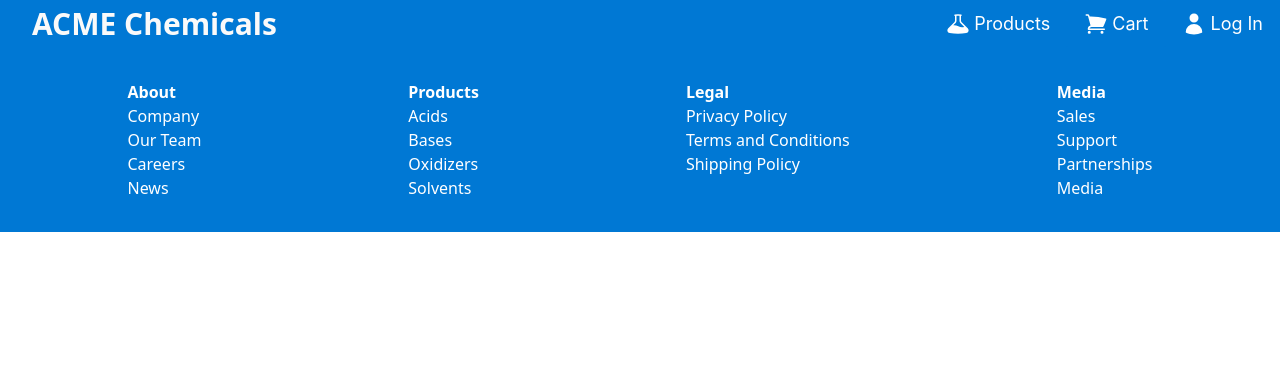
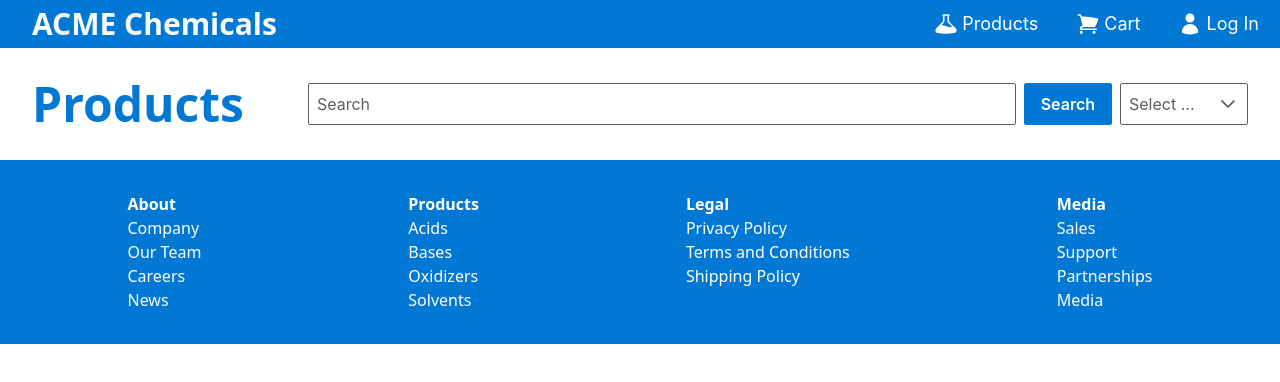
Before and after one commit to M-Valentino/ACME-Chemicals, a Next.js app: page /products in a window 1280 px wide. Shown: the top 382 px of the page. Built offline with nearby package versions, Linux system fonts and the light colour scheme.

Commit message:
added links

```diff
--- a/src/components/TopNav.tsx
+++ b/src/components/TopNav.tsx
@@ -53,7 +53,10 @@ type NavButtonProps = {
 
 const NavButton = ({ name }: NavButtonProps) => {
   return (
-    <Button className="h-12 flex items-center mr-8">
+    <Button
+      className="h-12 flex items-center mr-1"
+      onClick={() => window.open(`/${name.toLowerCase()}`, "_self")}
+    >
       {getIcon(name)}
       <div className="ml-1 text-lg">{name}</div>
     </Button>
--- a/src/pages/products.tsx
+++ b/src/pages/products.tsx
@@ -1,9 +1,47 @@
+import React, { useState } from "react";
+import { Dropdown, DropdownChangeEvent } from 'primereact/dropdown';
 import { MainWrapper } from "@/components/MainWrapper";
-
+import { Button } from "primereact/button";
+import { InputText } from "primereact/inputtext";
+interface City {
+  name: string;
+  code: string;
+}
 export default function Products() {
+  const [selectedCity, setSelectedCity] = useState<City | null>(null);
+  const cities: City[] = [
+    { name: "New York", code: "NY" },
+    { name: "Rome", code: "RM" },
+    { name: "London", code: "LDN" },
+    { name: "Istanbul", code: "IST" },
+    { name: "Paris", code: "PRS" },
+  ];
   return (
     <>
-      <MainWrapper><div></div></MainWrapper>
+      <MainWrapper>
+        <div className="p-8">
+          <div className="flex flex-row items-center">
+            <h1 className="mr-16 font-extrabold text-5xl text-primary">
+              Products
+            </h1>
+
+            <InputText
+              className=" flex-grow"
+              type="text"
+              placeholder="Search"
+            />
+            <Button label="Search" className="ml-2" />
+            <Dropdown
+              value={selectedCity}
+              onChange={(e: DropdownChangeEvent) => setSelectedCity(e.value)}
+              options={cities}
+              optionLabel="name"
+              placeholder="Select a City"
+              className="ml-2 w-32"
+            />
+          </div>
+        </div>
+      </MainWrapper>
     </>
   );
 }
--- a/src/styles/globals.css
+++ b/src/styles/globals.css
@@ -1,5 +1,7 @@
-@layer tailwind-base, tailwind-utilities;
+@layer tailwind-base, primereact, tailwind-utilities;
 
+/* IMPORTANT: In "styled" mode you must add the PrimeReact Theme here. Do NOT include in "unstyled" mode */
+@import 'primereact/resources/themes/fluent-light/theme.css' layer(primereact);
 
 @layer tailwind-base {
   @tailwind base;
--- a/tailwind.config.ts
+++ b/tailwind.config.ts
@@ -286,7 +286,7 @@ const config: Config = {
       md: "768px",
       lg: "1024px",
       xl: "1280px",
-      "2xl": "1536px",
+      "2xl": "1536px"
     },
   },
   plugins: [],
```
